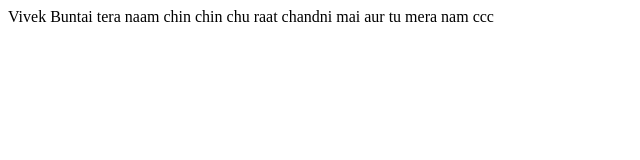
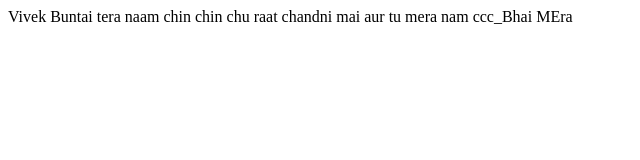
Before and after one commit to vivekkamble1000/Vivekkamble, a plain HTML site: page index.html in a window 1280 px wide. Shown: the whole page, without its empty margins (0-640 px from the left). Drawn offline with Linux system fonts and the light colour scheme.

Commit message:
Update index.html
change

```diff
--- a/index.html
+++ b/index.html
@@ -9,6 +9,6 @@
 <body>
     Vivek Buntai tera naam chin chin chu
     raat chandni mai aur tu
-    mera nam ccc
+    mera nam ccc_Bhai MEra
 </body>
 </html>
```
